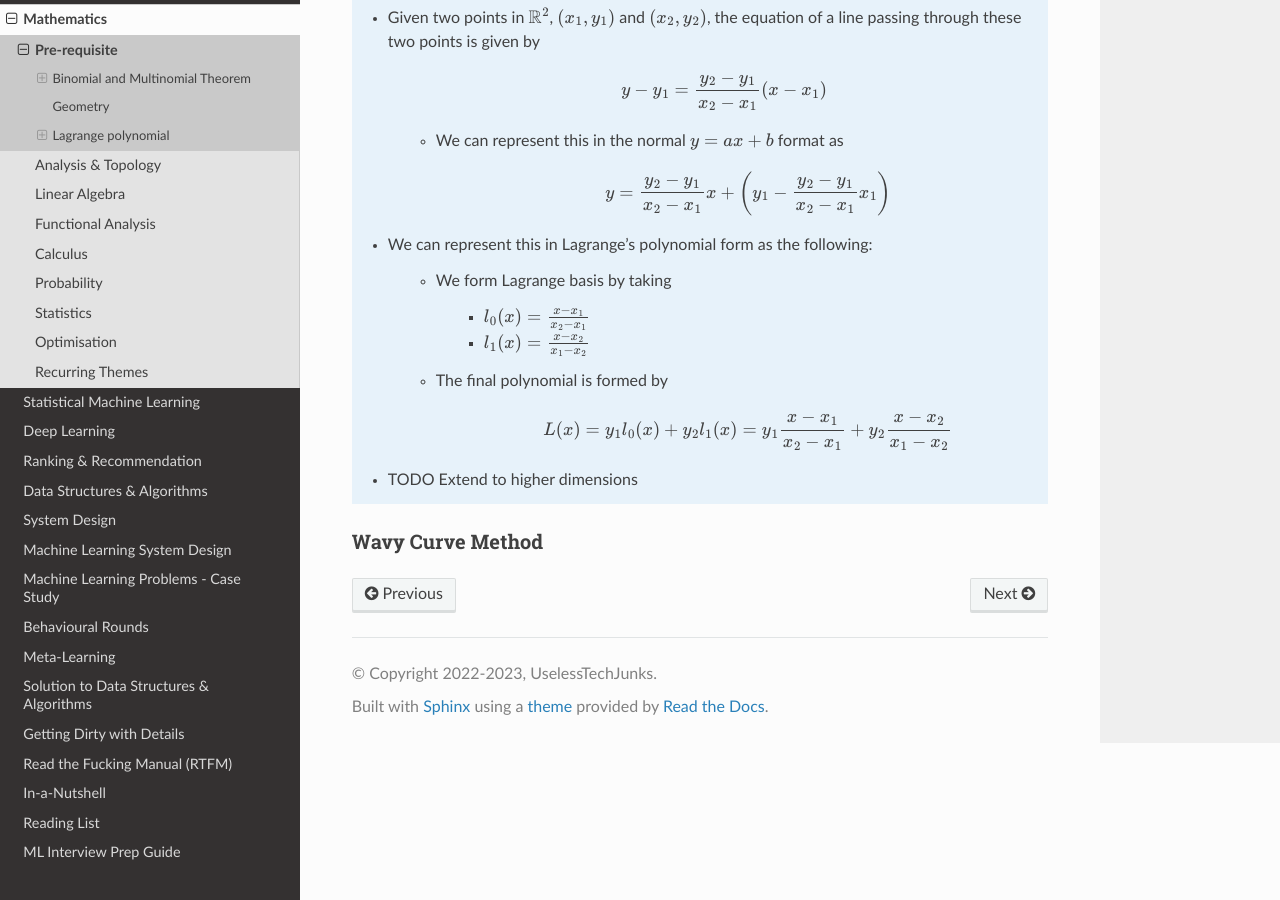
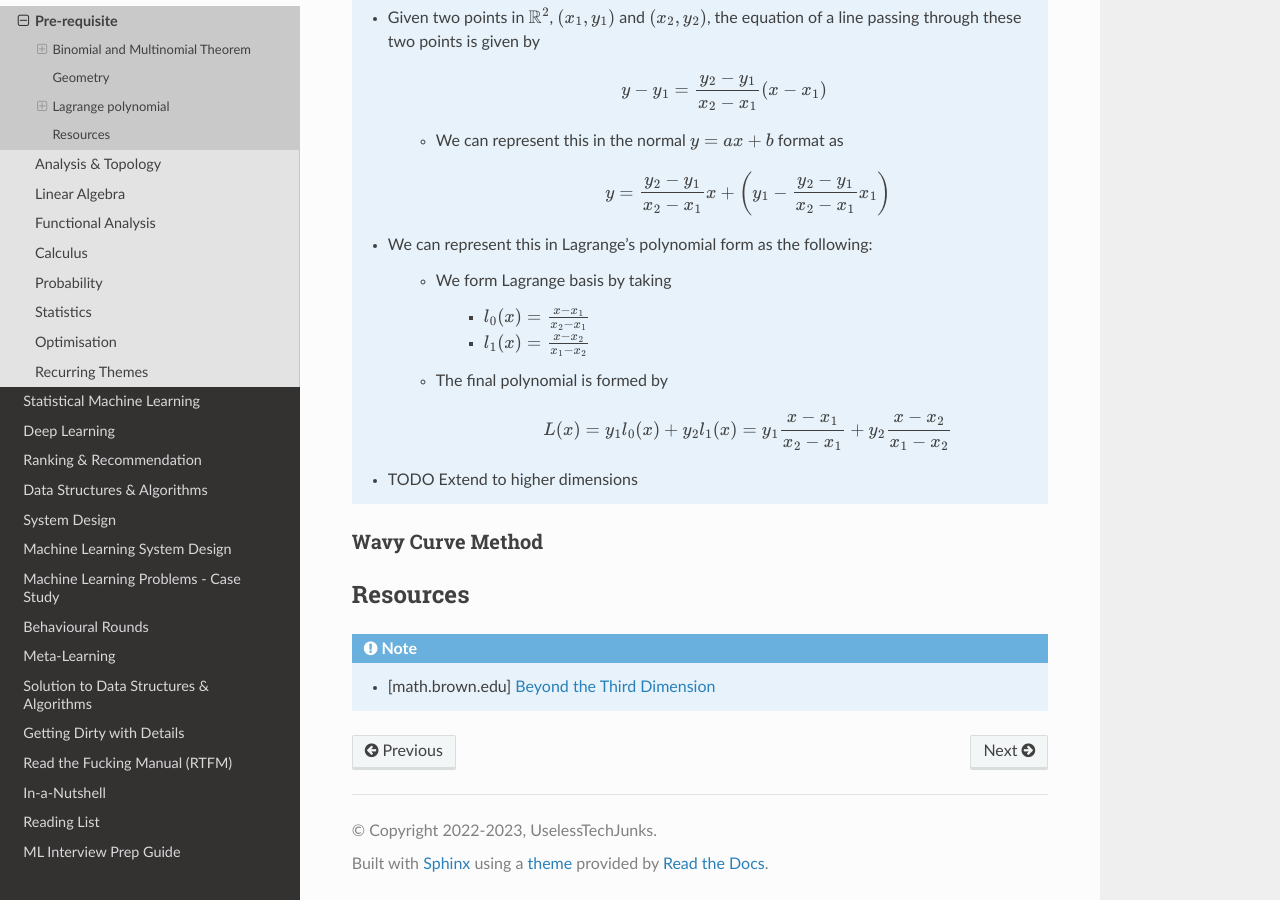
Before and after one commit to uselesstechjunks/leetcode, a Sphinx documentation site: the page built from docs/source/math/prereq.rst, in a window 1280 px wide and 900 px high, scrolled down 1869 px. Built offline with Sphinx 7.4.7 and the Read the Docs theme 2.0.0, drawn with Linux system fonts in a browser that asks for light colours.

Commit message:
Update prereq.rst

```diff
--- a/docs/source/math/prereq.rst
+++ b/docs/source/math/prereq.rst
@@ -76,3 +76,9 @@ Lagrange polynomial
 
 Wavy Curve Method
 ===============================================================
+
+***********************************************
+Resources
+***********************************************
+.. note::
+	* [math.brown.edu] `Beyond the Third Dimension <https://www.math.brown.edu/tbanchof/Beyond3d/index.html>`_
```
